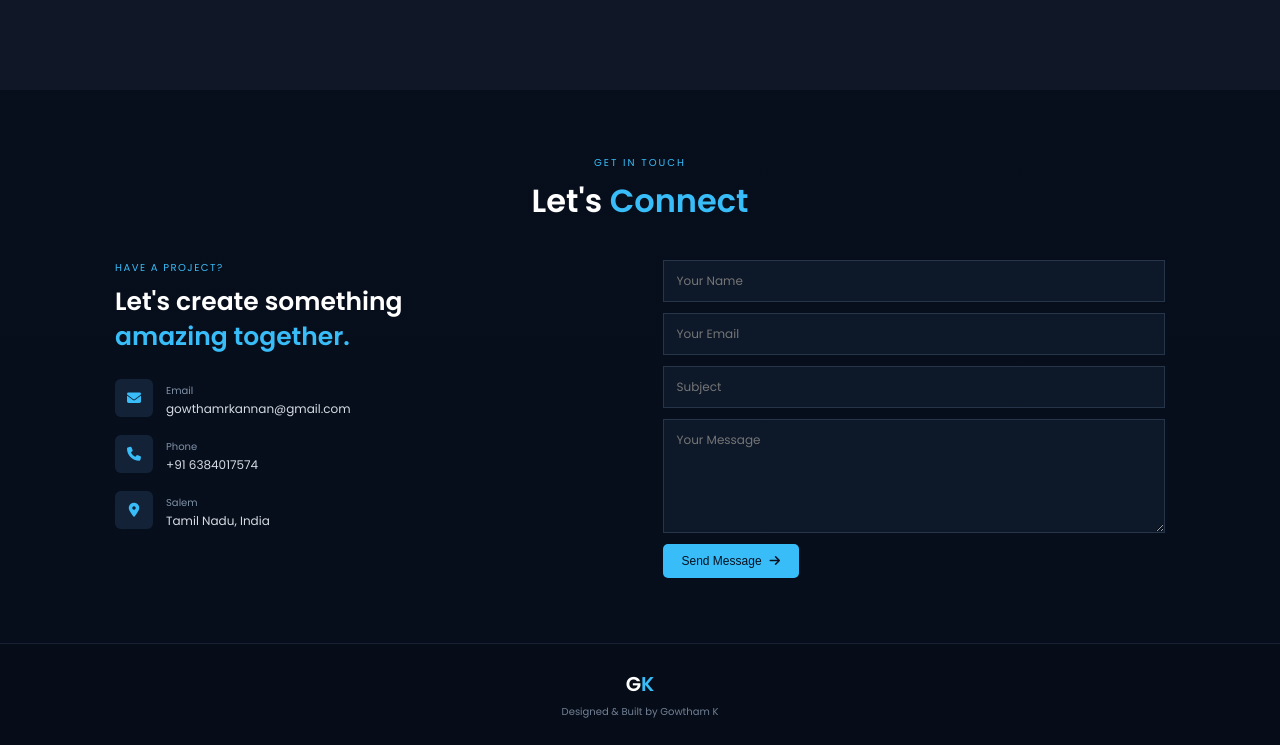
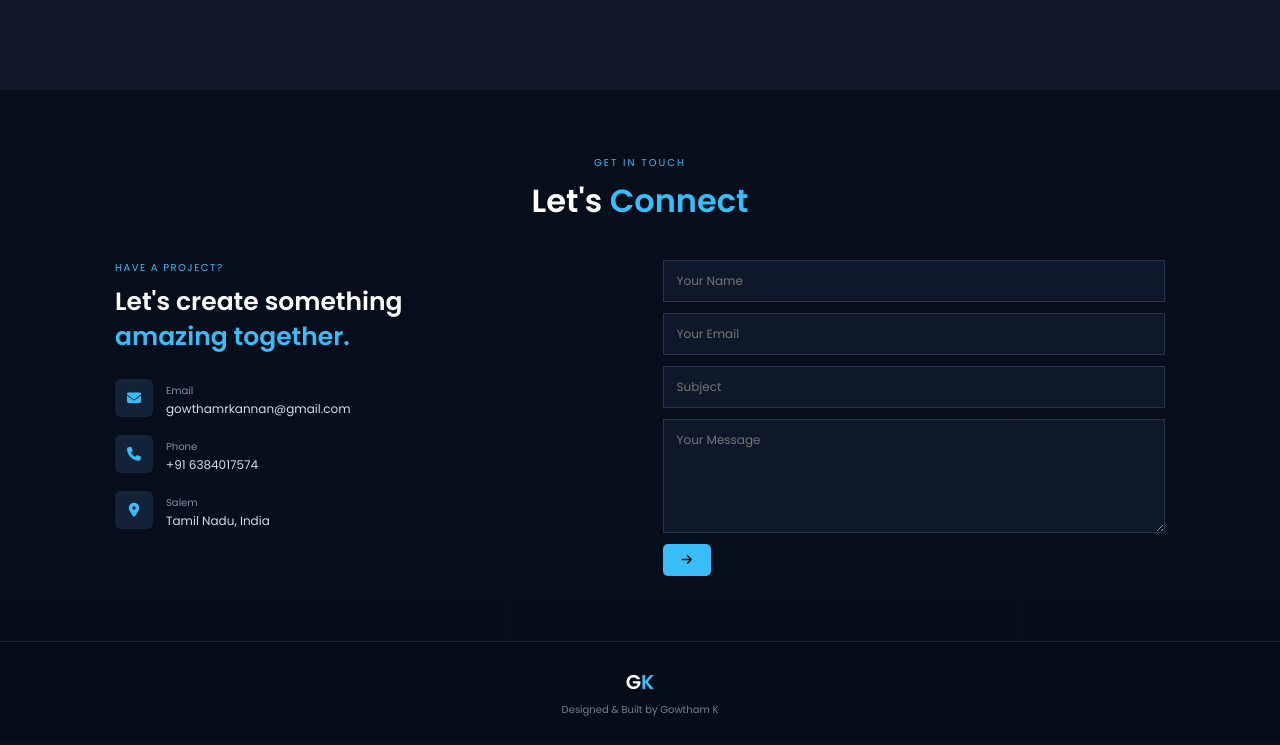
Before and after one commit to gowthamrkannan/Portfolio, a plain HTML site: page index.html in a window 1280 px wide. Shown: the part 3383-4128 px from the top of the page. Drawn offline with Linux system fonts and the light colour scheme.

Commit message:
removed unwanted commands

```diff
--- a/index.html
+++ b/index.html
@@ -23,7 +23,6 @@
 
 <body>
 
-    <!-- ================= NAVIGATION ================= -->
 
     <header class="top-bar">
 
@@ -44,7 +43,7 @@
     </header>
 
 
-    <!-- ================= INTRODUCTION ================= -->
+
 
     <section class="intro-section" id="home">
 
@@ -106,7 +105,7 @@
 
 
 
-    <!-- ================= ABOUT ================= -->
+
 
     <section class="page-section about-area" id="about">
 
@@ -136,7 +135,7 @@
             </div>
 
 
-            <!-- CONTENT -->
+
 
             <div class="profile-summary">
 
@@ -200,7 +199,7 @@
 
 
 
-    <!-- ================= SKILLS ================= -->
+
 
     <section class="page-section skills-area" id="skills">
 
@@ -312,7 +311,7 @@
 
 
 
-    <!-- ================= SERVICES ================= -->
+
 
     <section class="page-section services-area" id="services">
 
@@ -394,7 +393,7 @@
 
 
 
-    <!-- ================= PROJECTS ================= -->
+
 
     <section class="page-section projects-area" id="projects">
 
@@ -411,7 +410,7 @@
 
         <div class="work-grid">
 
-            <!-- PROJECT 1 -->
+
 
             <div class="work-box">
 
@@ -463,7 +462,6 @@
 
 
 
-            <!-- PROJECT 2 -->
 
             <div class="work-box">
 
@@ -514,7 +512,7 @@
 
 
 
-            <!-- PROJECT 3 -->
+
 
             <div class="work-box">
 
@@ -569,7 +567,7 @@
 
 
 
-    <!-- ================= EDUCATION ================= -->
+
 
     <section class="page-section education-area" id="education">
 
@@ -642,7 +640,7 @@
 
 
 
-    <!-- ================= CONTACT ================= -->
+
 
     <section class="page-section contact-area" id="contact">
 
@@ -731,7 +729,7 @@
                     type="submit"
                     class="primary-link">
 
-                    Send Message
+
                     <i class="fa-solid fa-arrow-right"></i>
 
                 </button>
@@ -744,7 +742,6 @@
 
 
 
-    <!-- ================= FOOTER ================= -->
 
     <footer class="bottom-area">
 
```
Also changed, not shown: pf.css (+21 -34 lines).
